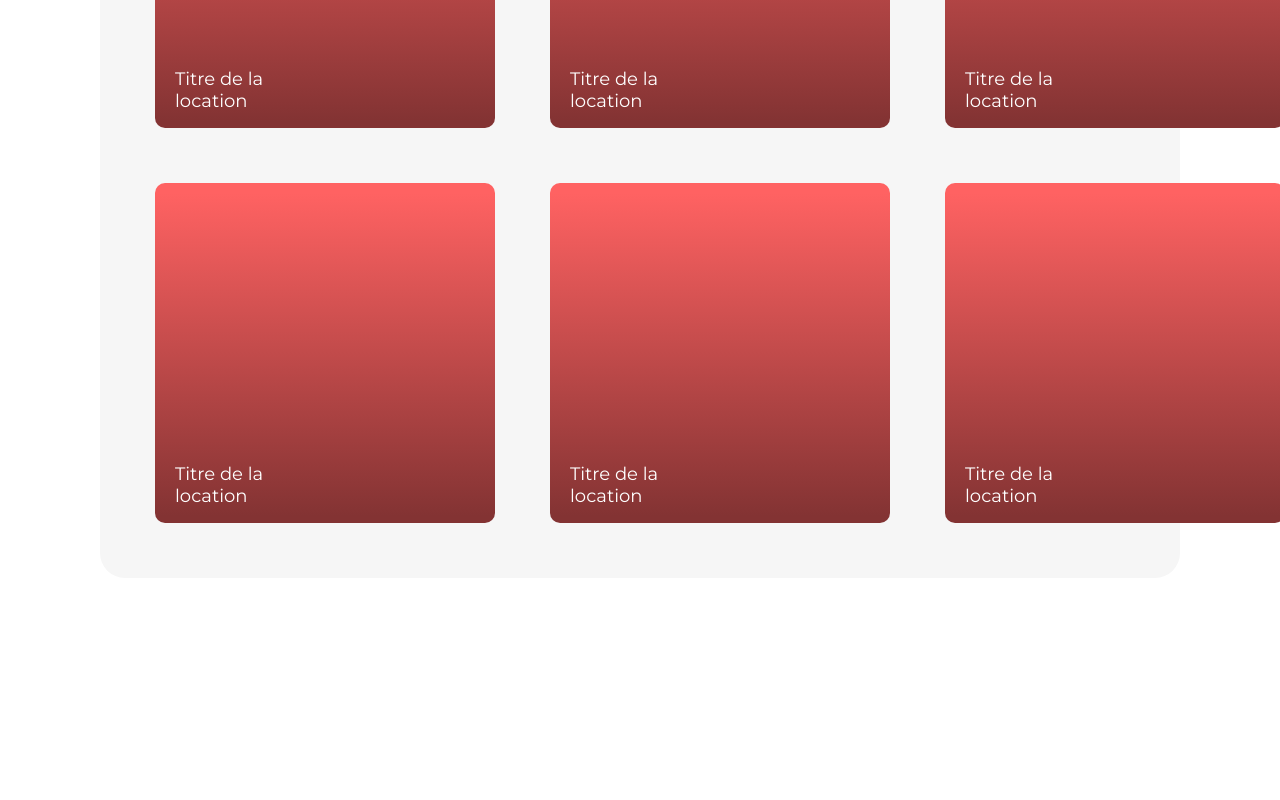
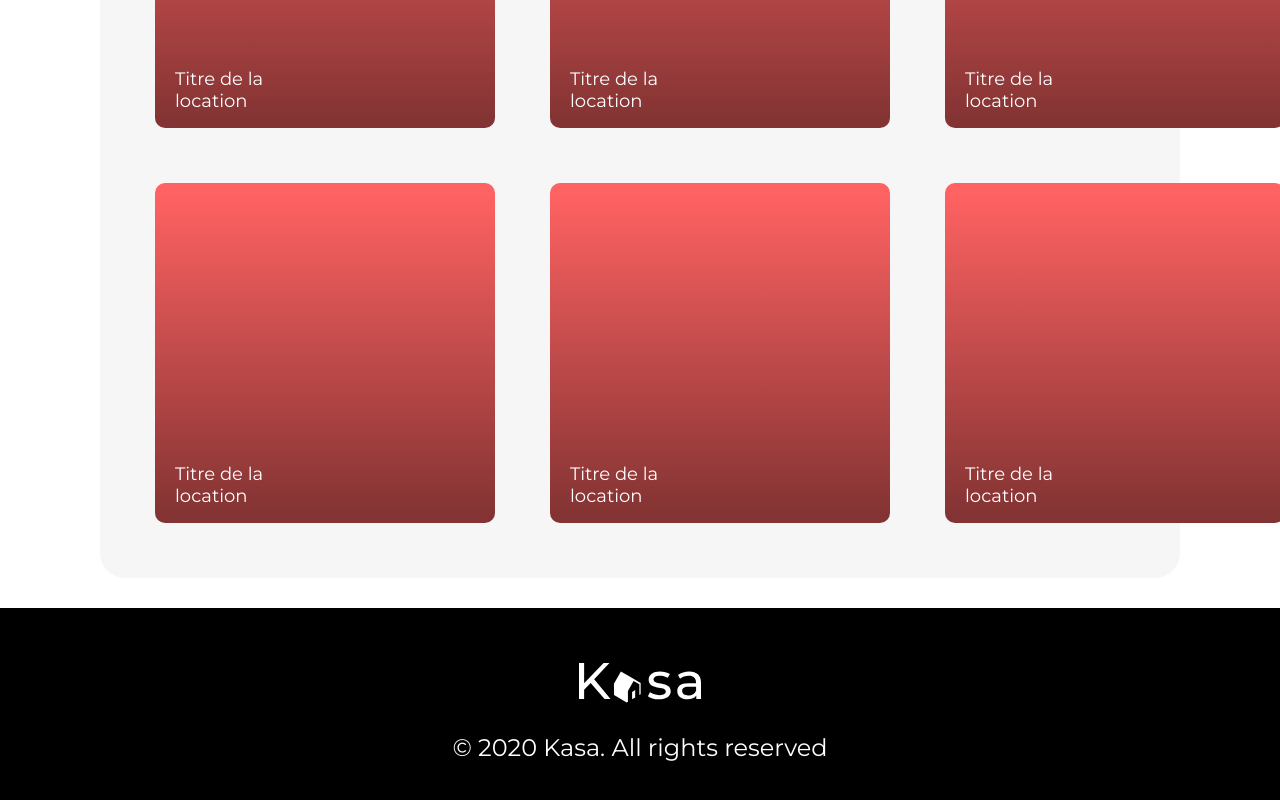
Before and after one commit to maxlearns2code/Kasa, a React (Create React App) app: page / in a window 1280 px wide. Shown: the part 654-1454 px from the top of the page. Before the commit the page ends 1262 px from the top, so only its background shows below. Built offline with nearby package versions, Linux system fonts and the light colour scheme.

Commit message:
Create Footer

```diff
--- a/src/components/Logo.jsx
+++ b/src/components/Logo.jsx
@@ -1,11 +1,11 @@
-import Logo from "../assets/Logo.svg"
+import Logo from "../assets/Logo-Header.svg"
 import "../main.scss"
 
-const HeaderLogo = () => {
+const ShowLogo = () => {
     return (
-        <div className="HeaderLogo">
+        <div className="ShowLogo">
             <img src={Logo} alt="Logo Kasa"/>
         </div>
     )
 }
-export default HeaderLogo
+export default ShowLogo
--- a/src/layout/Footer.jsx
+++ b/src/layout/Footer.jsx
@@ -0,0 +1,12 @@
+import Logo from "../assets/Logo-Footer.svg"
+import "../main.scss"
+
+const Footer = () => {
+    return (
+        <footer className="Footer">
+            <img src={Logo} alt="Logo Kasa"/>
+            <p className="Footer_Text">© 2020 Kasa. All rights reserved</p>
+        </footer>
+    )
+}
+export default Footer
--- a/src/layout/Header.jsx
+++ b/src/layout/Header.jsx
@@ -4,10 +4,10 @@ import "../main.scss"
 
 const Header = () => {
     return (
-        <div className="Header">
+        <header className="Header">
             <Logo />
             <Navbar />
-        </div>
+        </header>
     )
 }
 export default Header
--- a/src/pages/Home.jsx
+++ b/src/pages/Home.jsx
@@ -1,6 +1,7 @@
 import Header from  "../layout/Header"
 import Banner from  "../components/Banner"
 import Card from  "../components/Card"
+import Footer from  "../layout/Footer"
 
 const Home = () => {
     return (
@@ -17,7 +18,7 @@ const Home = () => {
                     <Card />
                 </div>
             </main>
-
+            <Footer />
         </div>
     )
 }
--- a/src/sass/layout/_Footer.scss
+++ b/src/sass/layout/_Footer.scss
@@ -0,0 +1,14 @@
+.Footer {
+    display: flex;
+    flex-direction: column;
+    justify-content: center;
+    align-items: center;
+    width: 100%;
+    height: 209px;
+    background-color: $color-black;
+    color: $color-white;
+    img {
+        width: 122px;
+        margin-bottom: 30px;
+    }
+}
```
Also changed, not shown: src/assets/Logo-Footer.svg (added), src/assets/Logo-Header.svg (renamed from src/assets/Logo.svg).
